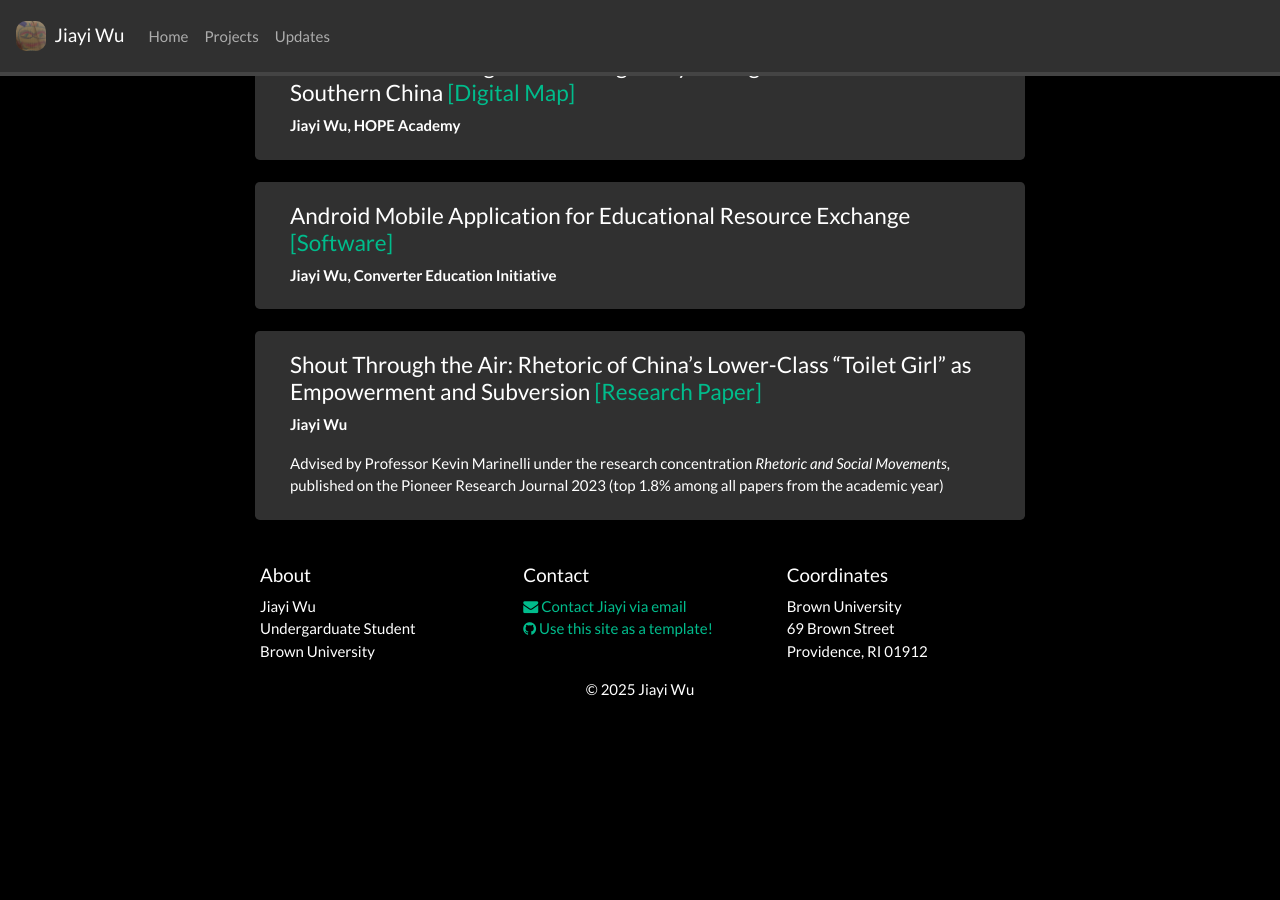
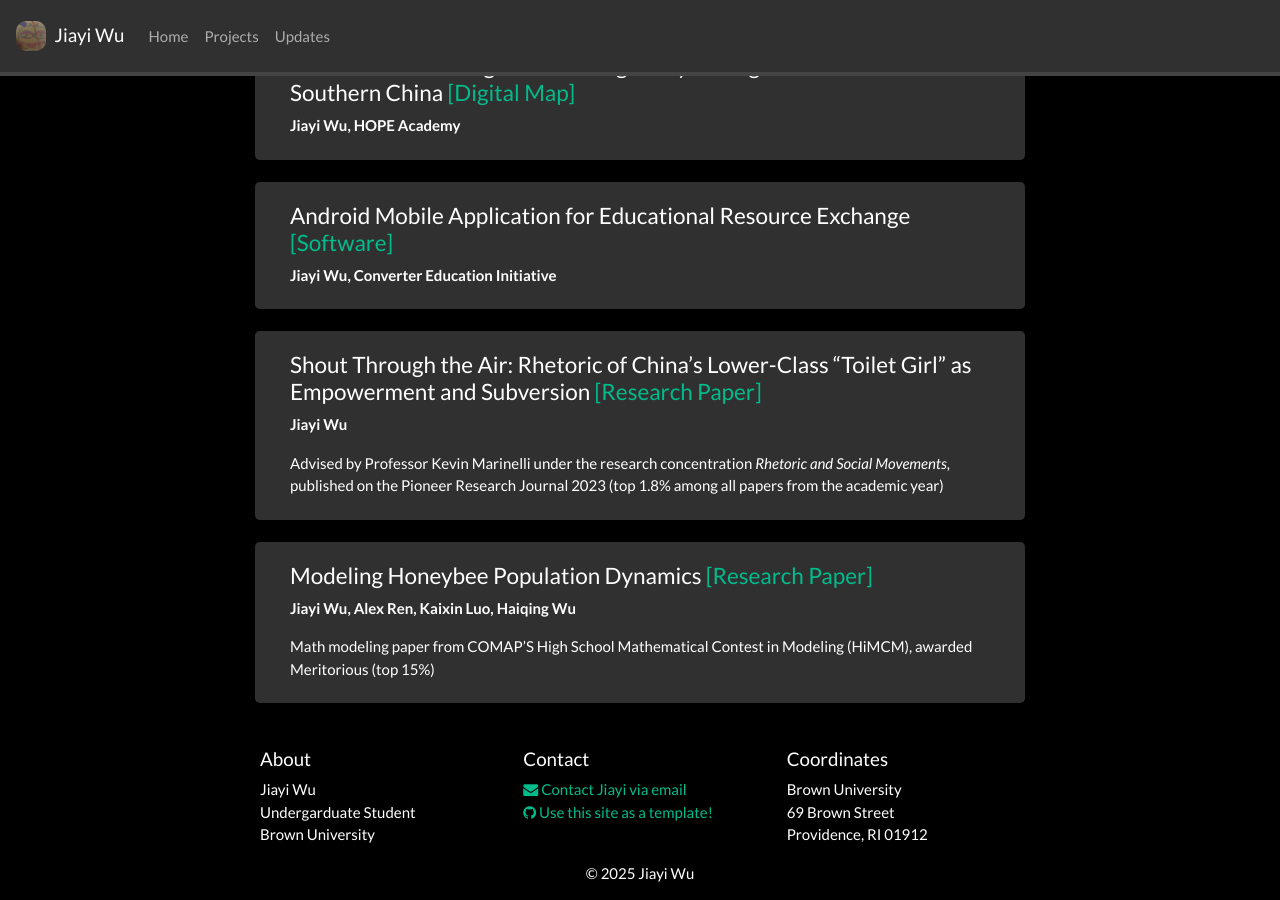
Before and after one commit to jiayiw005/jiayiw005.github.io, a Jekyll site: the page built from _pages/projects.md, in a window 1280 px wide and 900 px high, scrolled down 1047 px. Built offline with Jekyll 4.4.1, drawn with Linux system fonts in a browser that asks for light colours; nearby versions of some CDN libraries; a style sheet for code colours, icons or effects is not loaded; before the commit the page ends 1764 px from its top, so only the background shows below that.

Commit message:
updated links

```diff
--- a/_pages/projects.md
+++ b/_pages/projects.md
@@ -45,7 +45,7 @@
 
 <div class="jumbotron">
 <div class="col-md-12 col-sm-12">
-<h4>AI Primer Research, Socially Responsible Computing Handbook [[Research Project]]()</h4>
+<h4>AI Primer Research, Socially Responsible Computing Handbook [[Research Project]](https://src-handbook-infrastructure-team.github.io/srch/)</h4>
 **Jiayi Wu**
 
 Group independent study advised by Suresh Venkatasubramanian and Julia Netter, Socially Responsible Computing (SRC) Program at Brown University Department of Computer Science and Center for Tech Responsibility
@@ -96,3 +96,13 @@
 Advised by Professor Kevin Marinelli under the research concentration *Rhetoric and Social Movements*, published on the Pioneer Research Journal 2023 (top 1.8% among all papers from the academic year)
 </div>
 </div>
+
+
+<div class="jumbotron">
+<div class="col-md-12 col-sm-12">
+<h4>Modeling Honeybee Population Dynamics [[Research Paper]](https://jiayiw005.github.io/papers/Jiayi_HIMCM_Paper.pdf)</h4>
+**Jiayi Wu, Alex Ren, Kaixin Luo, Haiqing Wu**
+
+Math modeling paper from COMAP'S High School Mathematical Contest in Modeling (HiMCM), awarded Meritorious (top 15%)
+</div>
+</div>
```
